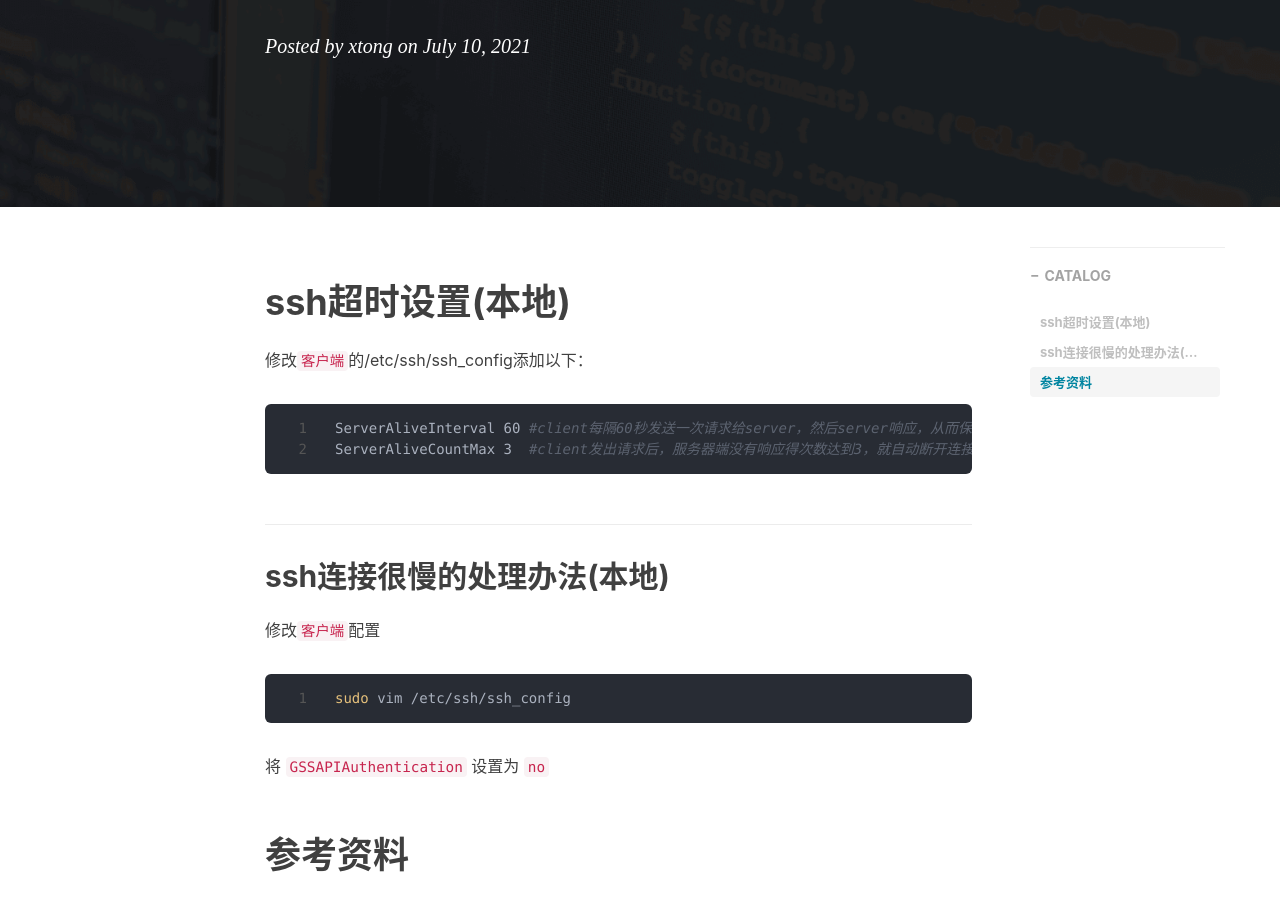
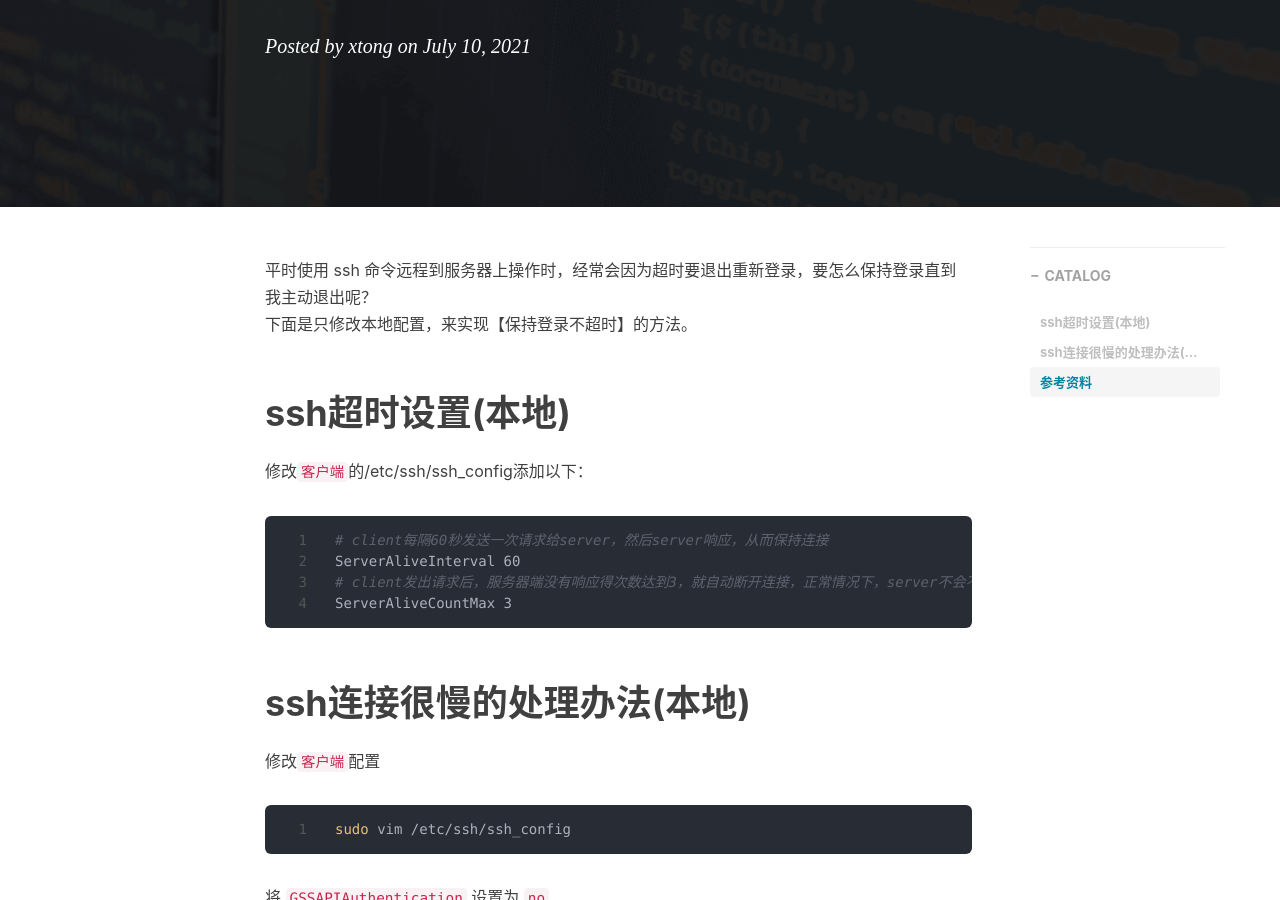
Before and after one commit to tongg112/tongg112.github.io, a Jekyll site: the page built from _posts/2021-07-10-local-ssh.md, in a window 1280 px wide and 900 px high, scrolled down 316 px. Built offline with Jekyll 4.4.1, drawn with Linux system fonts in a browser that asks for light colours; nearby versions of some CDN libraries; comment, search, counter and statistics services are not loaded.

Commit message:
lnmp-opendir: 修正文中错误 local-ssh: 优化文中代码注释位置

````diff
--- a/_posts/2021-07-10-local-ssh.md
+++ b/_posts/2021-07-10-local-ssh.md
@@ -9,13 +9,18 @@ tags: [Linux, ssh]
 header-img: "img/post-bg-node.png"
 comments: true
 ---
+
+平时使用 ssh 命令远程到服务器上操作时，经常会因为超时要退出重新登录，要怎么保持登录直到我主动退出呢？
+下面是只修改本地配置，来实现【保持登录不超时】的方法。
 # ssh超时设置(本地)
 修改`客户端`的/etc/ssh/ssh_config添加以下：
 ```shell
-ServerAliveInterval 60 #client每隔60秒发送一次请求给server，然后server响应，从而保持连接
-ServerAliveCountMax 3  #client发出请求后，服务器端没有响应得次数达到3，就自动断开连接，正常情况下，server不会不响应
+# client每隔60秒发送一次请求给server，然后server响应，从而保持连接
+ServerAliveInterval 60
+# client发出请求后，服务器端没有响应得次数达到3，就自动断开连接，正常情况下，server不会不响应
+ServerAliveCountMax 3
 ```
-## ssh连接很慢的处理办法(本地)
+# ssh连接很慢的处理办法(本地)
 修改`客户端`配置
 ```shell
 sudo vim /etc/ssh/ssh_config
````
Also changed, not shown: _posts/2021-07-09-lnmp-opendir.md (+3 -2 lines).
